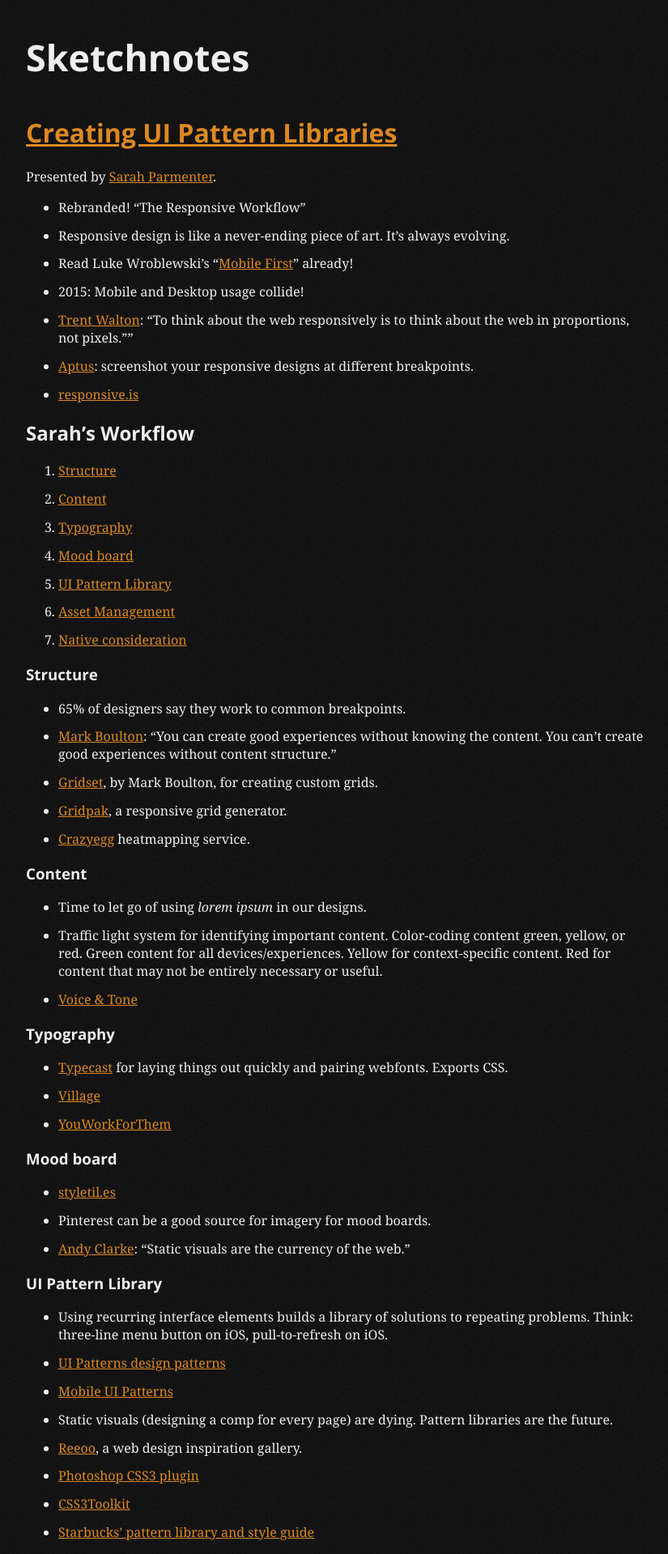
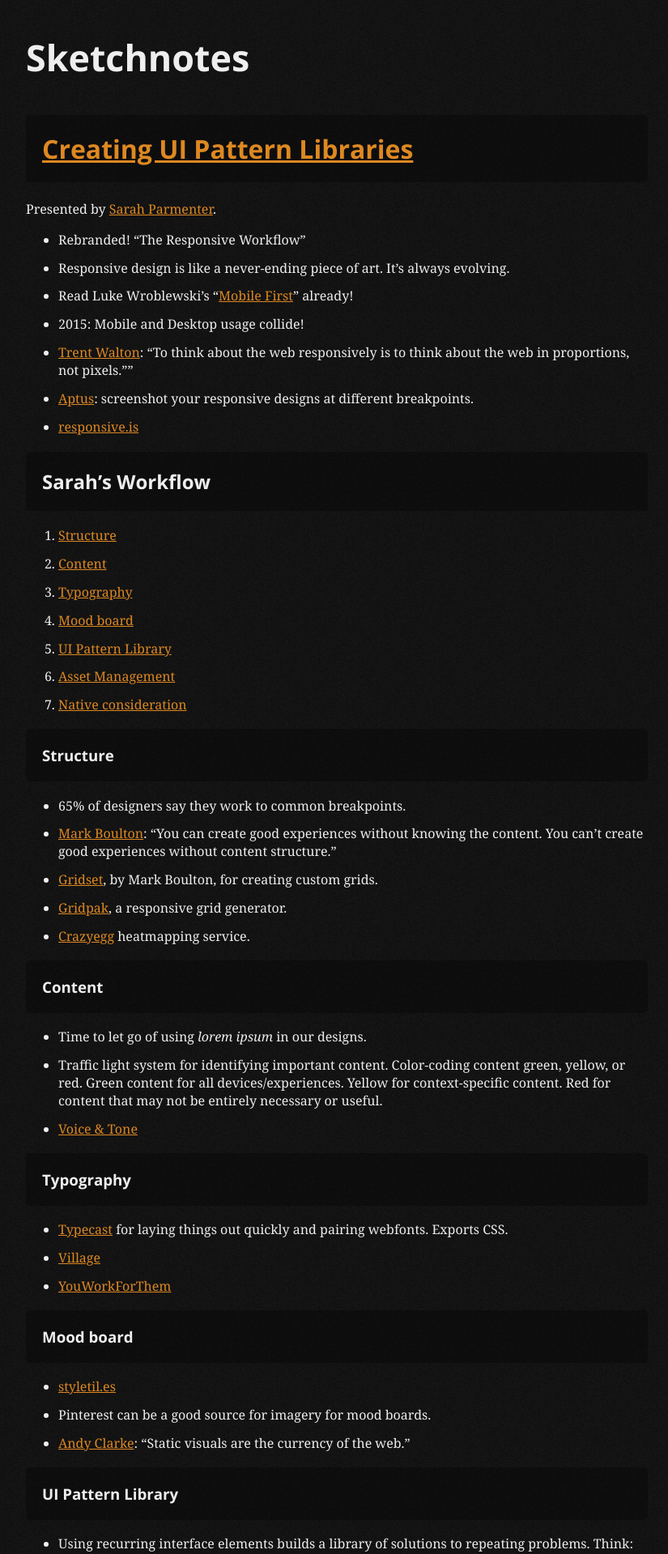
Before and after one commit to jgarber623/sketchnotes.sixtwothree.org, a Jekyll site: the page built from _posts/2012-08-06-creating-ui-pattern-libraries.md, in a window 1280 px wide. Shown: the top 1919 px of the page at 81% size, without its empty margins (224-1049 px from the left). Built offline with Jekyll 4.4.1, drawn with Linux system fonts in a browser that asks for light colours.

Commit message:
More styling updates.

```diff
--- a/stylesheets/application.css
+++ b/stylesheets/application.css
@@ -434,4 +434,15 @@ figure {
         font-size: 0.8em;
     }
 
+    article h1,
+    article h2,
+    article h3,
+    article h4,
+    article h5,
+    article h6 {
+        background: rgba( 0, 0, 0, 0.3 );
+        border-radius: 5px;
+        padding: 20px;
+    }
+
 /* @end */
```
